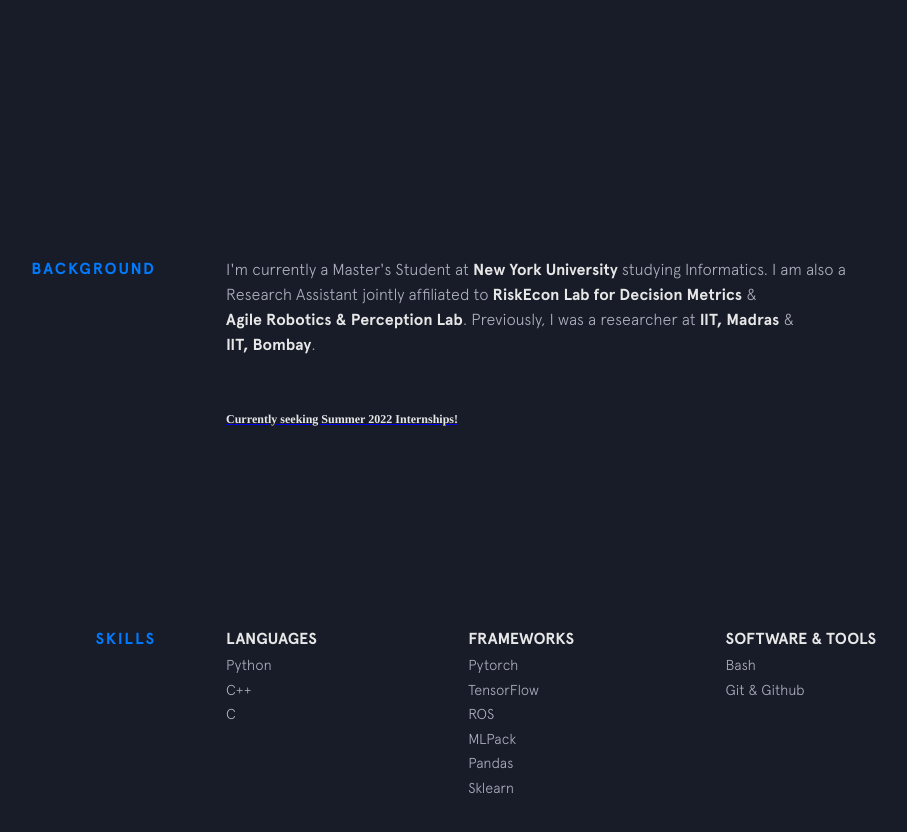
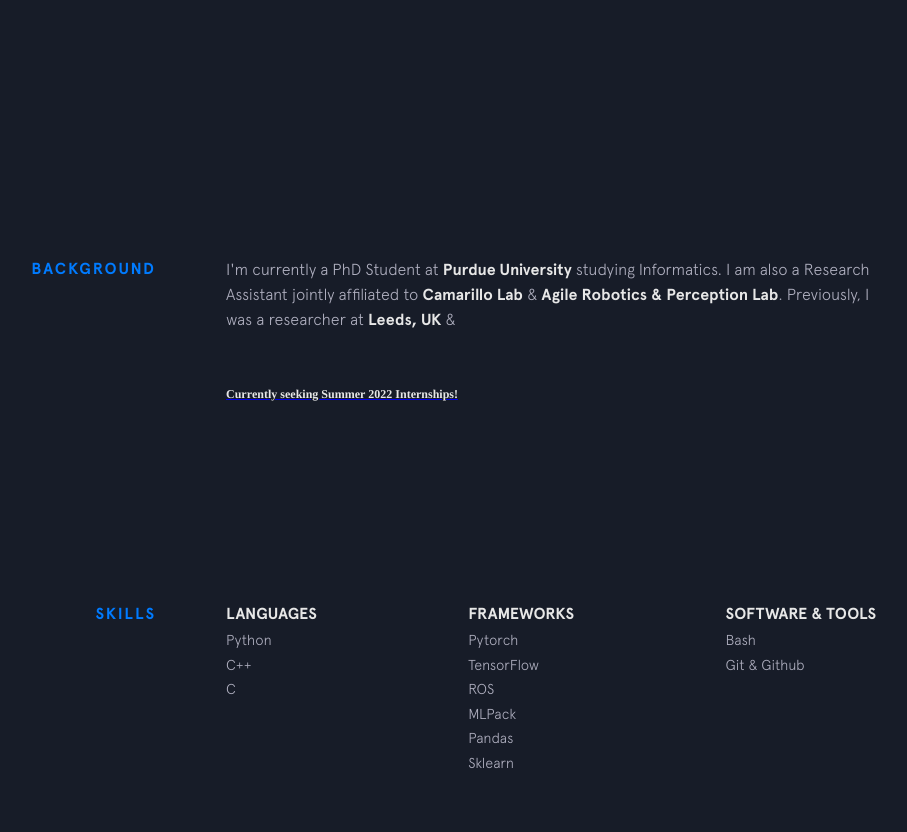
Before and after one commit to Pragatheis/pragatheis.github.io, a Jekyll site: the page built from index.html, in a window 1280 px wide and 900 px high, scrolled down 743 px. Shown: the top 832 px of the window, without its empty margins (224-1131 px from the left). Built offline with Jekyll 4.4.1, drawn with Linux system fonts in a browser that asks for light colours; nearby versions of some CDN libraries.

Commit message:
Update background.html

```diff
--- a/_includes/background.html
+++ b/_includes/background.html
@@ -2,17 +2,16 @@
   <div class="section__title">Background</div>
   <div class="section__content">
     <p>
-      I'm currently a Master's Student at
-      <a class="underline-link" href="https://engineering.nyu.edu/" target="_blank">New York University </a>
+      I'm currently a PhD Student at
+      <a class="underline-link" href="https://www.purdue.edu/" target="_blank">Purdue University  </a>
       studying Informatics. I am also a Research Assistant jointly affiliated to
-      <a class="underline-link" href="https://wp.nyu.edu/riskeconlab/" target="_blank">RiskEcon Lab for Decision
-        Metrics</a>
+      <a class="underline-" target="_blank">Camarillo Lab </a>
       &amp;
       <a class="underline-link" href="https://wp.nyu.edu/arpl/" target="_blank">Agile Robotics &amp; Perception Lab</a>.
       Previously, I was a researcher at
-      <a class="underline-link" href="https://www.iitm.ac.in/" target="_blank">IIT, Madras</a>
+      <a class="underline-link" href="https://robotics.leeds.ac.uk/research/medical-robotics/surgical-robotics/" target="_blank">Leeds, UK</a>
       &amp;
-      <a class="underline-link" href="http://www.iitb.ac.in/" target="_blank">IIT, Bombay</a>.
+
     </p>
 
     {% include employment-status.html %}
```
